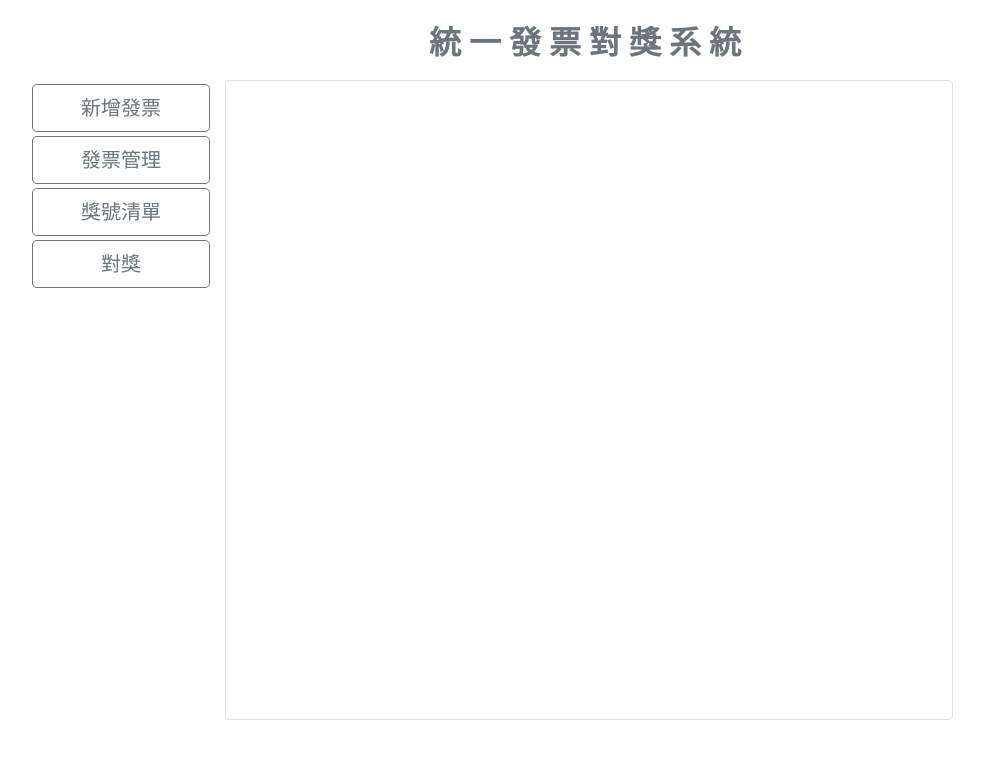
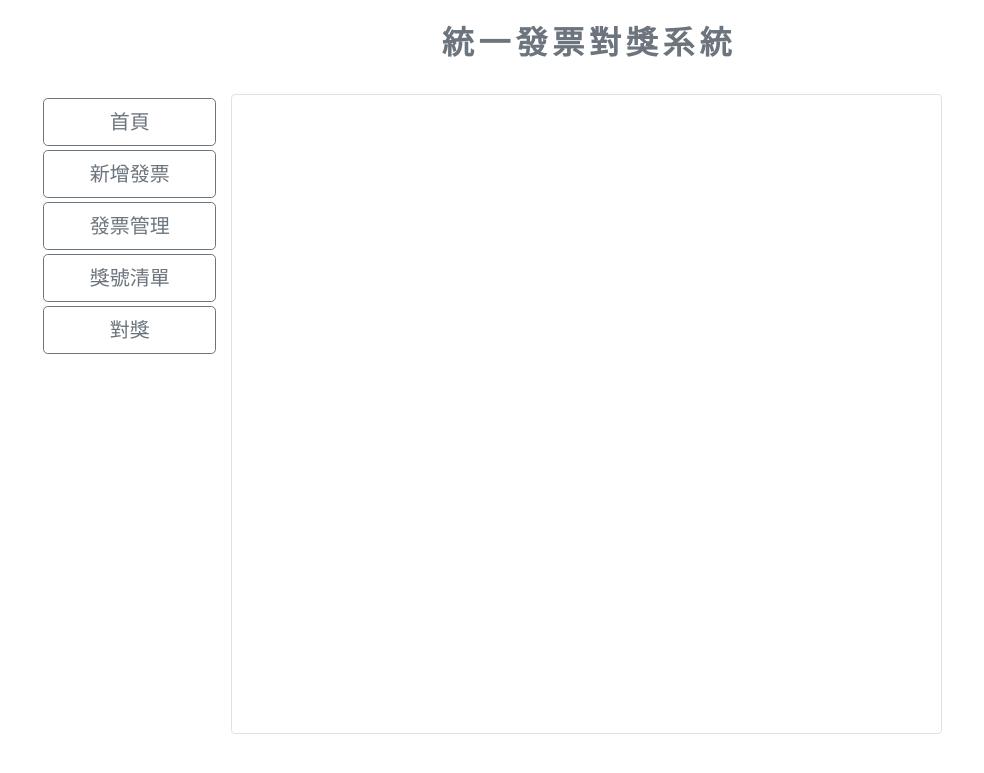
Before and after one commit to Ting3066/invoice, a PHP site: page /?do=add_invoices.php in a window 1280 px wide. Shown: the top 773 px of the page, without its empty margins (155-1139 px from the left). Run offline with PHP 8.4, Linux system fonts and the light colour scheme.

Commit message:
1.將檔名改成.php，並使網頁具RWD 2.建立連結頁面所需之檔案

```diff
--- /dev/null
+++ b/add_invoices.php
@@ -0,0 +1,5 @@
+<?php
+//新增發票頁面
+
+
+?>
--- /dev/null
+++ b/award_numbers_list.php
@@ -0,0 +1,5 @@
+<?php
+//獎號清單頁面
+
+
+?>
--- /dev/null
+++ b/edit_invoices.php
@@ -0,0 +1,4 @@
+<?php
+//發票管理頁面
+
+?>
--- a/index.html
+++ /dev/null
@@ -1,39 +0,0 @@
-<!DOCTYPE html>
-<html lang="en">
-
-<head>
-  <meta charset="UTF-8">
-  <meta name="viewport" content="width=device-width, initial-scale=1.0">
-  <title>Document</title>
-  <link rel="stylesheet" href="https://cdn.jsdelivr.net/npm/bootstrap@4.5.3/dist/css/bootstrap.min.css">
-  <link rel="stylesheet" href="style.css">
-  <link rel="preconnect" href="https://fonts.gstatic.com">
-  <link href="https://fonts.googleapis.com/css2?family=Noto+Sans+TC:wght@300&display=swap" rel="stylesheet">  <script src="https://code.jquery.com/jquery-3.5.1.slim.min.js"></script>
-  <script src="https://cdn.jsdelivr.net/npm/bootstrap@4.5.3/dist/js/bootstrap.bundle.min.js"></script>
-
-
-</head>
-
-<body>
-  <div class="row d-flex justify-content-center mx-3 py-4">
-    <div class="col-2"></div>
-    <h2 class="col-7 text-center"><a href="index.html" class="title text-muted font-weight-bolder">統一發票對獎系統</a></h2>
-  </div>
-  <div class="location row mx-3 d-flex justify-content-center" style="height:80vh">
-    <div class="col-2">
-      <a href="#"><button type="button" class="btn btn-lg btn-block btn-outline-secondary my-1">新增發票</button></a>
-      <a href="#"><button type="button" class="btn btn-lg btn-block btn-outline-secondary my-1">發票管理</button></a>
-      <a href="#"><button type="button" class="btn btn-lg btn-block btn-outline-secondary my-1">獎號清單</button></a>
-      <a href="#"><button type="button" class="btn btn-lg btn-block btn-outline-secondary my-1">對獎</button></a>
-    </div>
-    <div class="col-7 border rounded">
-
-    </div>
-  </div>
-
-
-
-
-</body>
-
-</html>
--- /dev/null
+++ b/index.php
@@ -0,0 +1,85 @@
+<!DOCTYPE html>
+<html lang="en">
+
+<head>
+  <meta charset="UTF-8">
+  <meta name="viewport" content="width=device-width, initial-scale=1.0">
+  <title>Document</title>
+  <link rel="stylesheet" href="https://cdn.jsdelivr.net/npm/bootstrap@4.5.3/dist/css/bootstrap.min.css">
+  <link rel="stylesheet" href="style.css">
+  <link rel="preconnect" href="https://fonts.gstatic.com">
+  <link href="https://fonts.googleapis.com/css2?family=Noto+Sans+TC:wght@300&display=swap" rel="stylesheet">  <script src="https://code.jquery.com/jquery-3.5.1.slim.min.js"></script>
+  <script src="https://cdn.jsdelivr.net/npm/bootstrap@4.5.3/dist/js/bootstrap.bundle.min.js"></script>
+
+
+</head>
+
+<body>
+  <div class="d-lg-none">
+    <nav class="navbar navbar-expand-lg navbar-light bg-light">
+      <a class="navbar-brand" href="#">Navbar</a>
+      <button class="navbar-toggler" type="button" data-toggle="collapse" data-target="#navbarNav" aria-controls="navbarNav" aria-expanded="false" aria-label="Toggle navigation">
+        <span class="navbar-toggler-icon"></span>
+      </button>
+      <div class="collapse navbar-collapse" id="navbarNav">
+        <ul class="navbar-nav">
+          <li class="nav-item active">
+            <a class="nav-link" href="#">Home <span class="sr-only">(current)</span></a>
+          </li>
+          <li class="nav-item">
+            <a class="nav-link" href="#">Features</a>
+          </li>
+          <li class="nav-item">
+            <a class="nav-link" href="#">Pricing</a>
+          </li>
+          <li class="nav-item">
+            <a class="nav-link disabled" href="#" tabindex="-1" aria-disabled="true">Disabled</a>
+          </li>
+        </ul>
+      </div>
+    </nav>
+  </div>
+
+
+  <div class="">
+    <div class="d-flex justify-content-center mx-3 py-4 row">
+      <div class="col-lg-2"></div>
+      <h2 class="col-lg-7 col-12 text-center"><a href="index.php" class="title text-muted font-weight-bolder">統一發票對獎系統</a></h2>
+    </div>
+
+    <!-- 在解析度992px以下不會出現，連結的頁面會以include方式出現在同一視窗內 -->
+    <div class="mx-3 row d-flex justify-content-center">
+      <div class="col-12 d-flex justify-content-center">
+        <div class="col-2 d-none d-lg-block">
+          <a href="index.php"><button type="button" class="btn btn-lg btn-block btn-outline-secondary my-1">首頁</button></a>
+          <a href="?do=add_invoices.php"><button type="button" class="btn btn-lg btn-block btn-outline-secondary my-1">新增發票</button></a>
+          <a href="?do=edit_invoices.php"><button type="button" class="btn btn-lg btn-block btn-outline-secondary my-1">發票管理</button></a>
+          <a href="?do=award_numbers_list.php"><button type="button" class="btn btn-lg btn-block btn-outline-secondary my-1">獎號清單</button></a>
+          <a href="?do=reward.php"><button type="button" class="btn btn-lg btn-block btn-outline-secondary my-1">對獎</button></a>
+        </div>
+        <div class="col-7 border rounded" style="height:80vh">
+        <?php
+
+        //在需要顯示在此區的網頁網址加上 ?do=....
+        //判斷 isset($_GET['do'])
+        //若成立則是用include帶入，並顯示在這個區域
+        //若不成立則顯示一開始的main.php內容
+        if(isset($_GET['do'])){
+          include_once $_GET['do'];
+        }else{
+          include_once "main.php";
+        }
+        ?>
+        </div>
+      </div>
+
+    </div>
+  </div>
+
+
+
+
+
+</body>
+
+</html>
--- /dev/null
+++ b/reward.php
@@ -0,0 +1,4 @@
+<?php
+//對獎頁面
+
+?>
--- a/style.css
+++ b/style.css
@@ -3,19 +3,11 @@ body{
   width: 100vw;
   height: 100vh;
   font-family: 'SimHei', sans-serif;
+  box-sizing: border-box;
 }
 
 .title{
-  letter-spacing: 0.5rem;
-}
-
-.location{
-  position: absolute;
-  left: 0;
-  right: 0;
-  top: 0;
-  bottom: 0;
-  margin: auto;
+  letter-spacing: 0.3rem;
 }
 
 a:hover{
```
Also changed, not shown: main.php (added).
